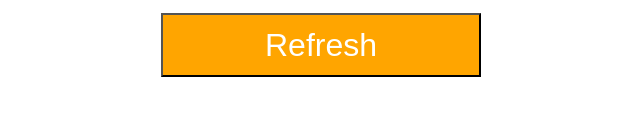
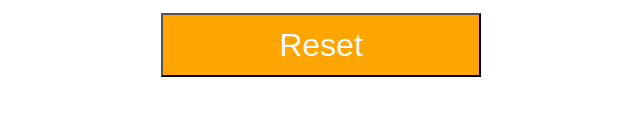
Before and after one commit to arthurazv/vanilla-javascript-stopwatch, a plain HTML site: page index.html in a window 1280 px wide. Shown: the part 668-784 px from the top of the page, 319-959 px from the left. Drawn offline with Linux system fonts and the light colour scheme.

Commit message:
Update index.html

```diff
--- a/index.html
+++ b/index.html
@@ -16,7 +16,7 @@
 		<div id="stopwatch">
 			<span id="meter"></span>
 			<button id="main-btn" class="btn-start" onclick="stopwatch()">Start</button>
-			<button class="btn-refresh" onclick="refresh()">Refresh</button>
+			<button class="btn-refresh" onclick="reset()">Reset</button>
 		</div>
 	</main>
 	<footer></footer>
```
